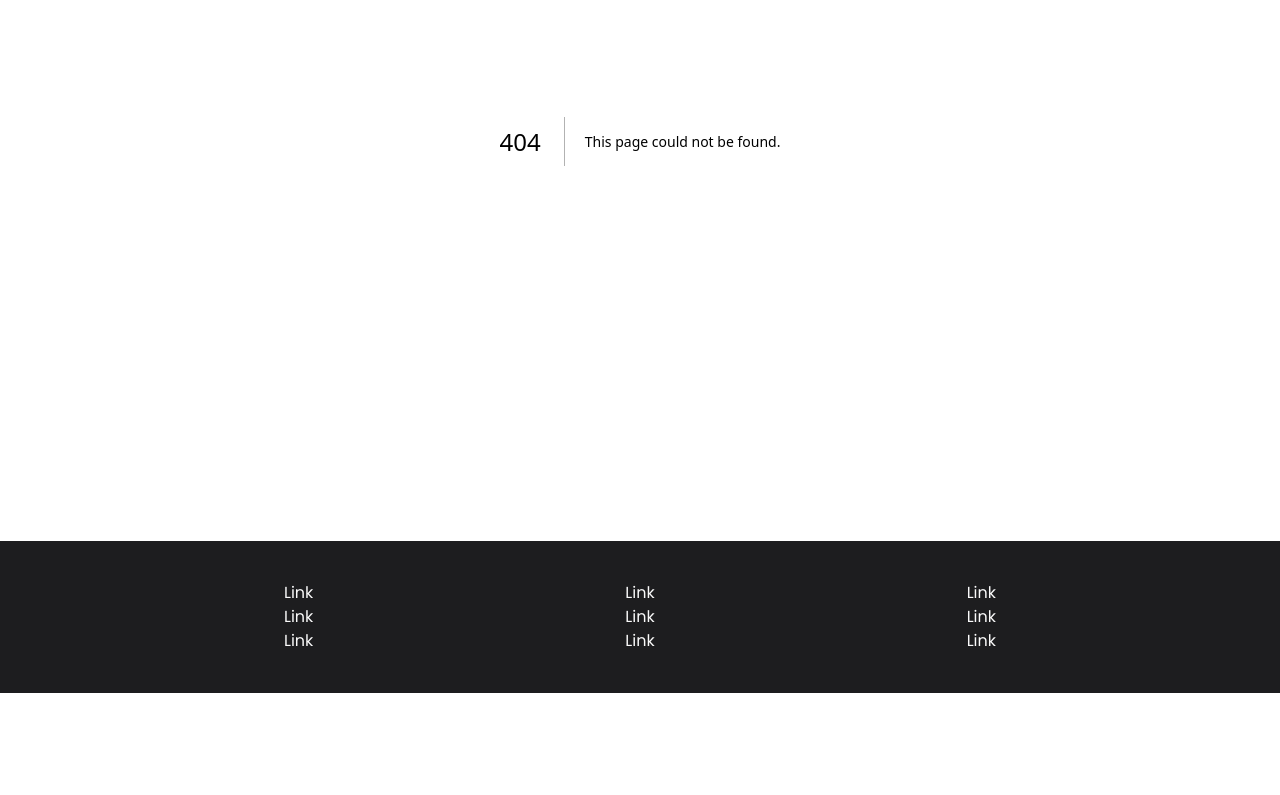
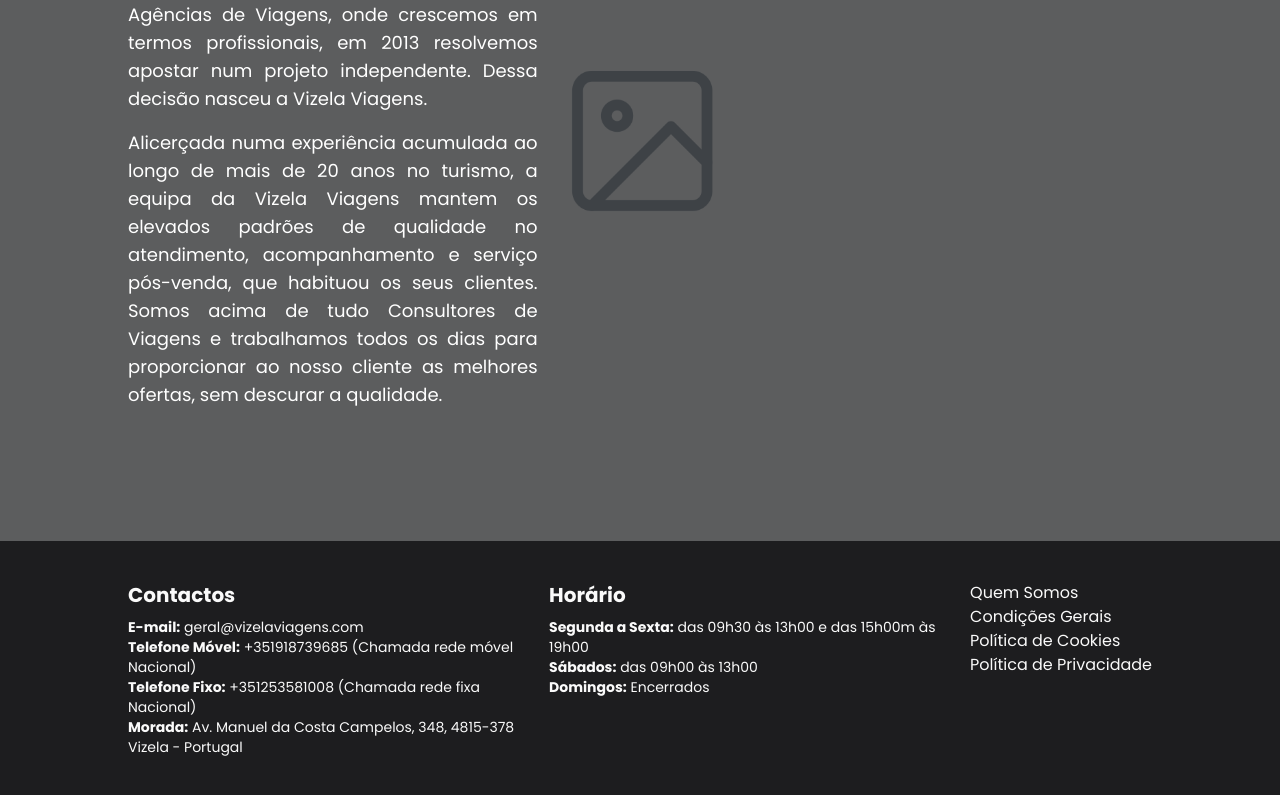
Before and after one commit to 2101dudu/vizela-viagens, a Next.js app: page /about in a window 1280 px wide. Before the commit this address had no page. Shown: the part 339-1134 px from the top of the page. Before the commit the page ends 1032 px from the top, so only its background shows below. Built offline with nearby package versions, Linux system fonts and the light colour scheme.

Commit message:
feat: further development

```diff
--- /dev/null
+++ b/app/about/page.tsx
@@ -0,0 +1,28 @@
+import Image from "next/image";
+
+export default function About() {
+  return (
+    <div className="relative w-full min-h-screen">
+      <Image
+        src="/fallback.png" // Replace with your image path
+        alt="Foto de fundo"
+        fill
+        className="object-cover z-0"
+        priority
+      />
+      <div className="relative z-10 flex flex-col items-center justify-center text-white bg-black/60 min-h-screen">
+        <div className="w-4/5 flex flex-col items-left justify-center">
+            <h1 className="w-2/5 pt-10 text-2xl font-semibold">Quem Somos</h1>
+            <div className="w-2/5 py-10 text-lg flex flex-col gap-4 text-justify">
+                <p>
+                Inaugurada em Julho de 2010, e depois de 3 anos ligados a uma Marca Internacional de Agências de Viagens, onde crescemos em termos profissionais, em 2013 resolvemos apostar num projeto independente. Dessa decisão nasceu a Vizela Viagens.
+                </p>
+                <p>
+                Alicerçada numa experiência acumulada ao longo de mais de 20 anos no turismo, a equipa da Vizela Viagens mantem os elevados padrões de qualidade no atendimento, acompanhamento e serviço pós-venda, que habituou os seus clientes. Somos acima de tudo Consultores de Viagens e trabalhamos todos os dias para proporcionar ao nosso cliente as melhores ofertas, sem descurar a qualidade.
+                </p>
+            </div>
+        </div>
+      </div>
+    </div>
+  );
+}
--- a/app/components/_footer.tsx
+++ b/app/components/_footer.tsx
@@ -1,21 +1,27 @@
+import Link from "next/dist/client/link";
+
 export default function Footer() {
   return (
     <div className="bg-foreground w-full bottom-0 h-auto z-50 py-10">
-      <div className="text-background flex items-center justify-around w-4/5 mx-auto h-full">
-        <div>
-          <h1>Link</h1>
-          <h1>Link</h1>
-          <h1>Link</h1>
+      <div className="text-background flex items-start justify-between w-4/5 mx-auto h-full">
+        <div className="flex-1 h-full">
+          <h1 className="text-xl pb-2 font-bold">Contactos</h1>
+          <h1 className="text-sm"><b>E-mail:</b> geral@vizelaviagens.com</h1>
+          <h1 className="text-sm"><b>Telefone Móvel:</b> +351918739685 (Chamada rede móvel Nacional)</h1>
+          <h1 className="text-sm"><b>Telefone Fixo:</b> +351253581008 (Chamada rede fixa Nacional)</h1>
+          <h1 className="text-sm"><b>Morada:</b> Av. Manuel da Costa Campelos, 348, 4815-378 Vizela - Portugal</h1>
         </div>
-        <div>
-          <h1>Link</h1>
-          <h1>Link</h1>
-          <h1>Link</h1>
+        <div className="flex-1 h-full">
+          <h1 className="text-xl pb-2 font-bold">Horário</h1>
+          <h1 className="text-sm"><b>Segunda a Sexta:</b> das 09h30 às 13h00 e das 15h00m às 19h00</h1>
+          <h1 className="text-sm"><b>Sábados:</b> das 09h00 às 13h00</h1>
+          <h1 className="text-sm"><b>Domingos:</b> Encerrados</h1>
         </div>
-        <div>
-          <h1>Link</h1>
-          <h1>Link</h1>
-          <h1>Link</h1>
+        <div className="flex flex-col">
+          <Link href="/about" className="hover:underline hover:cursor-pointer">Quem Somos</Link>
+          <Link href="/terms" className="hover:underline hover:cursor-pointer">Condições Gerais</Link>
+          <Link href="/cookies" className="hover:underline hover:cursor-pointer">Política de Cookies</Link>
+          <Link href="/privacy" className="hover:underline hover:cursor-pointer">Política de Privacidade</Link>
         </div>
       </div>
     </div>
--- a/app/components/_navbar.tsx
+++ b/app/components/_navbar.tsx
@@ -33,7 +33,6 @@ export default function NavBar() {
     <>
       <div className="bg-background w-full fixed h-20 z-50">
         <div className="flex items-center justify-between w-4/5 mx-auto h-full">
-          <div className="flex justify-between items-center gap-5">
           <_Button
             href="/"
             imageSrc="/logo_square.svg"
@@ -42,6 +41,7 @@ export default function NavBar() {
             imageH={100}
             imagePrio={true}
           />
+          <div className="w-auto flex justify-between items-center gap-5">
             {/* Dropdown Button */}
             <div className="relative" ref={dropdownRef}
               onMouseEnter={() => setIsOpen(true)}
@@ -79,10 +79,7 @@ export default function NavBar() {
                 </div>
               )}
               </div>
-            </div>
-            <div className="w-auto flex justify-between items-center gap-5">
               <_Button href="#groups">Grupos</_Button>
-              <_Button highlighted>Pedir Orçamento</_Button>
             </div>
           </div>
         </div>
--- a/app/products/[code]/[token]/available-services/hooks/useBooking.ts
+++ b/app/products/[code]/[token]/available-services/hooks/useBooking.ts
@@ -70,7 +70,7 @@ export const useFilters = () => {
 export const useDataProcessing = (productData: ProductData | null) => {
   // Memoize base data arrays
   const baseData = useMemo(() => {
-    const flightOptions = productData?.data?.FlightMainGroup?.item?.[0]?.FlightOptionsSuperBB?.item || [];
+    const flightOptions = productData?.data?.FlightMainGroup?.item?.[0]?.FlightOptionsSuperBB?.item || productData?.data?.FlightMainGroup?.item?.[0]?.FlightOptions?.item || [];
     const hotelLocations = productData?.data?.Itinerary?.item || [];
 
     return { flightOptions, hotelLocations };
--- a/app/products/[code]/[token]/available-services/types/index.ts
+++ b/app/products/[code]/[token]/available-services/types/index.ts
@@ -123,6 +123,9 @@ export interface ProductData {
     FlightMainGroup: {
       item: Array<{
         Description: string;
+        FlightOptions: {
+          item: FlightOption[];
+        };
         FlightOptionsSuperBB: {
           item: FlightOption[];
         };
--- a/app/products/[code]/_booking_form.tsx
+++ b/app/products/[code]/_booking_form.tsx
@@ -48,6 +48,7 @@ export interface ApiData {
   DepartureDates: { item: DepartureDate[] };
   RoomTypes: { item: RoomType[] };
   BaseLocals: { item: BaseLocal[] };
+  Errors: { HasErrors: string };
 }
 
 interface BookingFormProps {
@@ -56,6 +57,29 @@ interface BookingFormProps {
 
 export default function BookingForm({ data }: BookingFormProps) {
   const router = useRouter();
+
+
+  if (data.Errors.HasErrors === "YES") {
+    return (
+      <div className="flex flex-col items-center justify-center px-4 py-8 max-w-md">
+        <div className="bg-red-50 border border-red-200 rounded-xl p-6 text-center">
+          <div className="text-red-600 text-lg font-medium mb-4">
+            Erro ao carregar informações
+          </div>
+          <p className="text-red-700 mb-6">
+            Ocorreu um erro ao carregar as informações de reserva do produto.
+          </p>
+          <button
+            onClick={() => router.back()}
+            className="bg-red-600 hover:bg-red-700 text-white py-3 px-6 rounded-xl font-medium transition-colors"
+          >
+            Voltar à página anterior
+          </button>
+        </div>
+      </div>
+    );
+  }
+
   const params = useParams();
   const code = params.code; // code from URL
 
```
Lines whose indentation alone changed are shown as unchanged.
